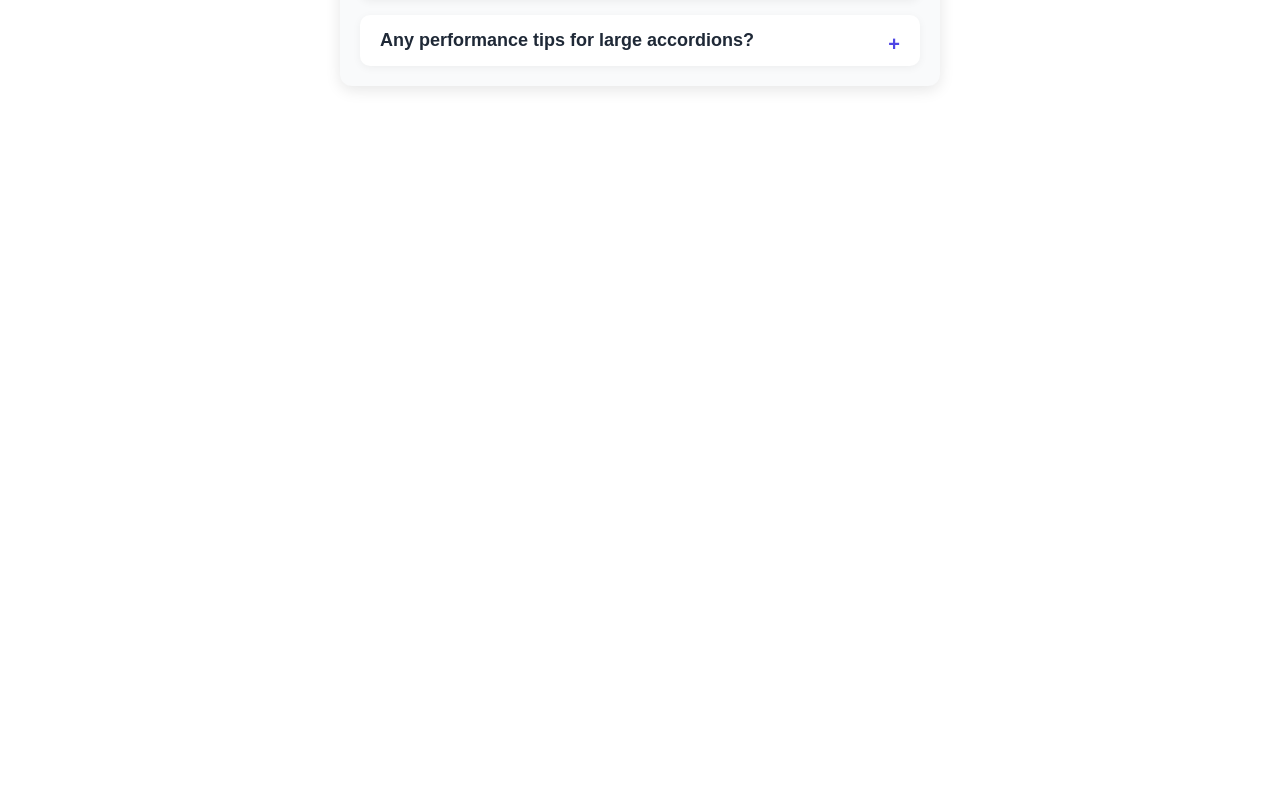
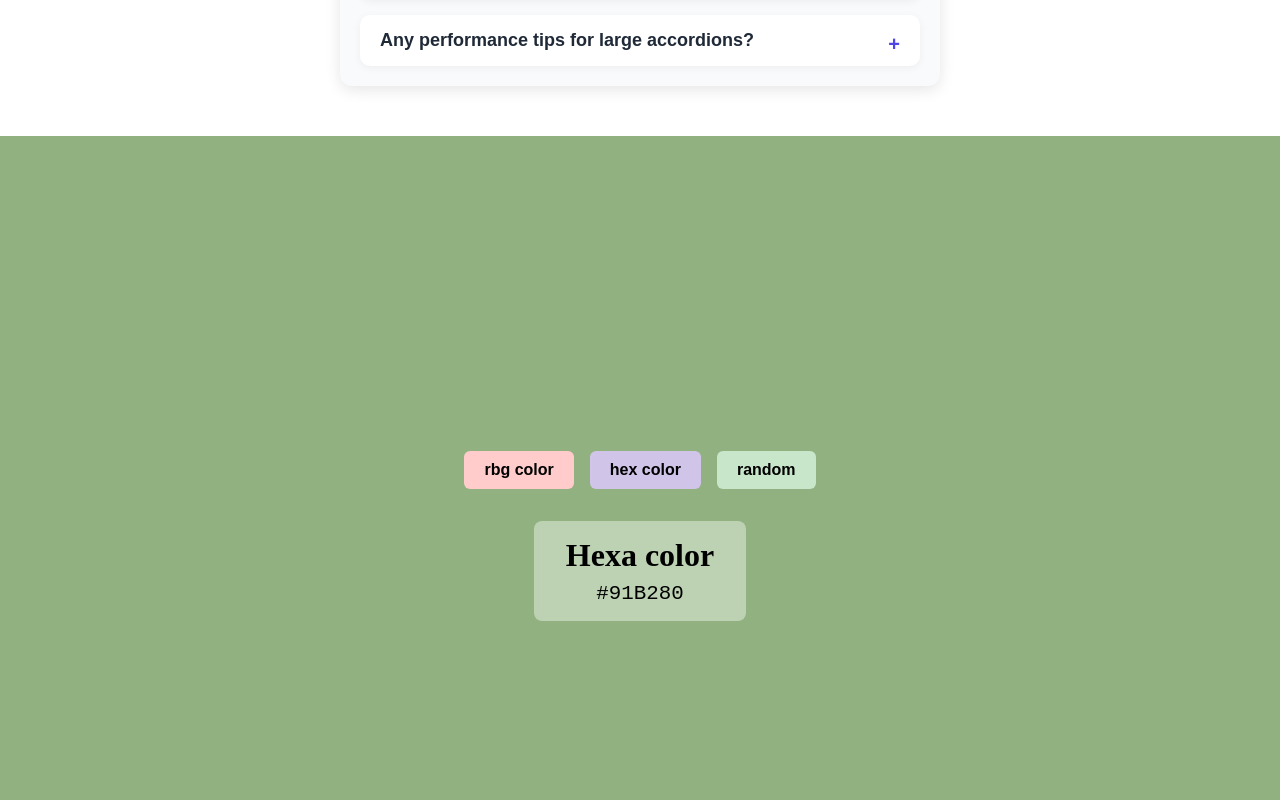
Before and after one commit to rakinu21/react-basic-projects, a React (Vite) app: page / in a window 1280 px wide. Shown: the part 580-1380 px from the top of the page. Before the commit the page ends 800 px from the top, so only its background shows below. Built offline with nearby package versions, Linux system fonts and the light colour scheme.

Commit message:
done color generator

```diff
--- a/src/App.jsx
+++ b/src/App.jsx
@@ -1,8 +1,7 @@
 
 import './App.css'
 import { Accurdian } from './components/accordian/accurdian'
-
-import RandomColor from './components/randomColor/RandomColor'
+import { RandomColor } from './components/randomColor/RandomColor'
 import StarsRating from './components/starsRating/StarsRating'
 
 
@@ -12,9 +11,8 @@ function App() {
   return (
      <main>
         <Accurdian/>
-        {/* <Accurdian/> */}
-        {/* <RandomColor/>
-        <StarsRating/> */}
+        <RandomColor/>
+        <StarsRating/>
      </main>
   )
 }
--- a/src/components/randomColor/RandomColor.jsx
+++ b/src/components/randomColor/RandomColor.jsx
@@ -1,60 +1,63 @@
-import React, { useState } from 'react';
-import './style.css';
 
-const RandomColor = () => {
-  const [color, setColor] = useState('#131313');
-  const [mode, setMode] = useState('hex'); // track current mode
 
-  // Generate hex color
-  function generateHexaColor() {
-    const hexavalue = ['0','1','2','3','4','5','6','7','8','9','a','b','c','d','e','f'];
-    let hex = '#';
-    for (let i = 0; i < 6; i++) {
-      hex += hexavalue[Math.floor(Math.random() * hexavalue.length)];
+import './style.css'
+import React, { useEffect, useState } from 'react'
+
+export const RandomColor = () => {
+
+  const [typeColor , setTypeColor] = useState('hex');
+  const [color ,setColor] = useState('#131313')
+
+
+  const handleHexaColor = ()=>{
+
+        let hex = '#'
+    const hexeValue = [ '0','1','2' , '3','4','5','6','7','8','9','A','B','C','D','E','F'];
+
+    for( let index = 0 ; index < 6 ; index ++){
+
+       const randomColor  = hexeValue[Math.floor(Math.random() * hexeValue.length)];
+
+
+
+       hex += randomColor;
     }
-    setColor(hex);
-    setMode('hex');
+
+    console.log(hex)
+
+    setColor(hex)
+
   }
 
-  // Generate rgb color
-  function generateRgbColor() {
-    const r = Math.floor(Math.random() * 256);
-    const g = Math.floor(Math.random() * 256);
-    const b = Math.floor(Math.random() * 256);
-    const rgb = `rgb(${r}, ${g}, ${b})`;
-    setColor(rgb);
-    setMode('rgb');
+  const handleRGB = ()=>{
+
+        const red = Math.floor(Math.random() * 255);
+     const green = Math.floor(Math.random() * 255);
+      const blue = Math.floor(Math.random() * 255);
+
+     const valuergb = `rgb(${red}, ${green}, ${blue})`;
+
+     console.log(valuergb)
+     setColor(valuergb)
+
   }
 
-  // Generate random color (choose randomly between hex & rgb)
-  function generateRandomColor() {
-    const randomChoice = Math.random() > 0.5 ? 'hex' : 'rgb';
-    if (randomChoice === 'hex') {
-      generateHexaColor();
-    } else {
-      generateRgbColor();
-    }
-    setMode('random');
-  }
+  useEffect(()=>{
+    typeColor === 'hex' ? handleHexaColor() : handleRGB()
+  },[typeColor])
+  return (
+    <div className='colorbg' style={{background : color}}>
 
-  return (
-    <section id="random-color" style={{ backgroundColor: color }}>
-      <div className="controller">
-        <button className="hexaColor" onClick={generateHexaColor}>
-          Hexa color
-        </button>
-        <button className="rgb-color" onClick={generateRgbColor}>
-          Rgb color
-        </button>
-        <button className="random color" onClick={generateRandomColor}>
-          Random color
-        </button>
+      <div className="button">
+         <button className="rgb" onClick={()=> setTypeColor('rbg')}>rbg color</button>
+         <button className="hex" onClick={()=> setTypeColor('hex')}>hex color</button>
+         <button className="random" onClick={()=> typeColor === 'hex'? handleHexaColor(): handleRGB()}>random</button>
       </div>
 
-      <h2 className="text-color">{mode} color</h2>
-      <h1 className="color-value">{color}</h1>
-    </section>
-  );
-};
-
-export default RandomColor;
+      <div className="text">
+        <h1>{typeColor === 'hex'? 'Hexa color' : 'rgb color'}</h1>
+        <p>{color}</p>
+      </div>
+    </div>
+  )
+}
--- a/src/components/randomColor/style.css
+++ b/src/components/randomColor/style.css
@@ -1,72 +1,67 @@
-/* Wrapper */
-#random-color {
+.colorbg {
+  width: 100%;
+  height: 100vh;
+  transition: background 0.4s ease;
   display: flex;
   flex-direction: column;
+  justify-content: center;
   align-items: center;
-  justify-content: center;
-  min-height: 100vh;
-  background: #f9fafb;
-  font-family: "Segoe UI", Tahoma, Geneva, Verdana, sans-serif;
-  transition: background 0.3s ease;
-  padding: 2rem;
 }
 
-/* Button group */
-.controller {
+/* Buttons container */
+.button {
   display: flex;
   gap: 1rem;
   margin-bottom: 2rem;
 }
 
-/* Base button style */
-.controller button {
-  padding: 0.6rem 1.2rem;
+/* Button styles */
+.button button {
+  padding: 10px 20px;
   border: none;
-  border-radius: 8px;
-  font-size: 0.95rem;
+  outline: none;
+  cursor: pointer;
+  border-radius: 6px;
+  font-size: 16px;
   font-weight: 600;
-  cursor: pointer;
-  color: #fff;
-  transition: all 0.3s ease;
+  transition: 0.3s;
 }
 
-/* Individual buttons */
-.hexaColor {
-  background: #2563eb; /* blue */
-}
-.hexaColor:hover {
-  background: #1e40af;
+.rgb {
+  background-color: #ffcccb;
 }
 
-.rgb-color {
-  background: #16a34a; /* green */
-}
-.rgb-color:hover {
-  background: #166534;
+.hex {
+  background-color: #d1c4e9;
 }
 
-.random.color {
-  background: #dc2626; /* red */
-}
-.random.color:hover {
-  background: #991b1b;
+.random {
+  background-color: #c8e6c9;
 }
 
-/* Title */
-.text-color {
-  margin: 0;
-  font-size: 1.3rem;
-  font-weight: 600;
-  color: #374151;
-  text-transform: capitalize;
-  margin-bottom: 0.5rem;
+.button button:hover {
+  transform: scale(1.05);
+  opacity: 0.85;
 }
 
-/* Color value */
-.color-value {
-  font-size: 2.5rem;
+/* Text area */
+.text {
+  text-align: center;
+  color: #000;
+  padding: 1rem 2rem;
+  background: rgba(255, 255, 255, 0.4);
+  border-radius: 8px;
+  backdrop-filter: blur(3px);
+}
+
+.text h1 {
+  margin: 0;
+  font-size: 2rem;
   font-weight: bold;
-  color: #ffffff;
-  letter-spacing: 2px;
-  margin: 0;
 }
+
+.text p {
+  margin-top: 8px;
+  font-size: 1.3rem;
+  font-family: monospace;
+}
--- a/src/components/starsRating/StarsRating.jsx
+++ b/src/components/starsRating/StarsRating.jsx
@@ -4,36 +4,10 @@ import './style.css'
 
 const StarsRating = ({noOfStars = 10}) => {
 
-    const [rating,setRating] = useState(0);
-    const [hover, setHover] = useState(0)
-
-
-  function handleClick(getCurrentIndex) {
-    setRating(getCurrentIndex);
-  }
-
-  function handleMouseEnter(getCurrentIndex) {
-    setHover(getCurrentIndex);
-  }
-
-  function handleMouseLeave() {
-    setHover(0);
-  }
 
   return (
     <div id='stars'>
-      {
-        [...Array(noOfStars)].map((items, index)=>{
-            index +=1
-            return <LiaStarSolid
-                    key={index}
-                     className={index <= (hover || rating) ? "star active" : "star"}
-                    onClick={()=> handleClick(index)}
-                    onMouseLeave={handleMouseLeave}
-                    onMouseMove={() =>handleMouseEnter(index)}
-                    size={40}/>
-        })
-      }
+
     </div>
   )
 }
```
